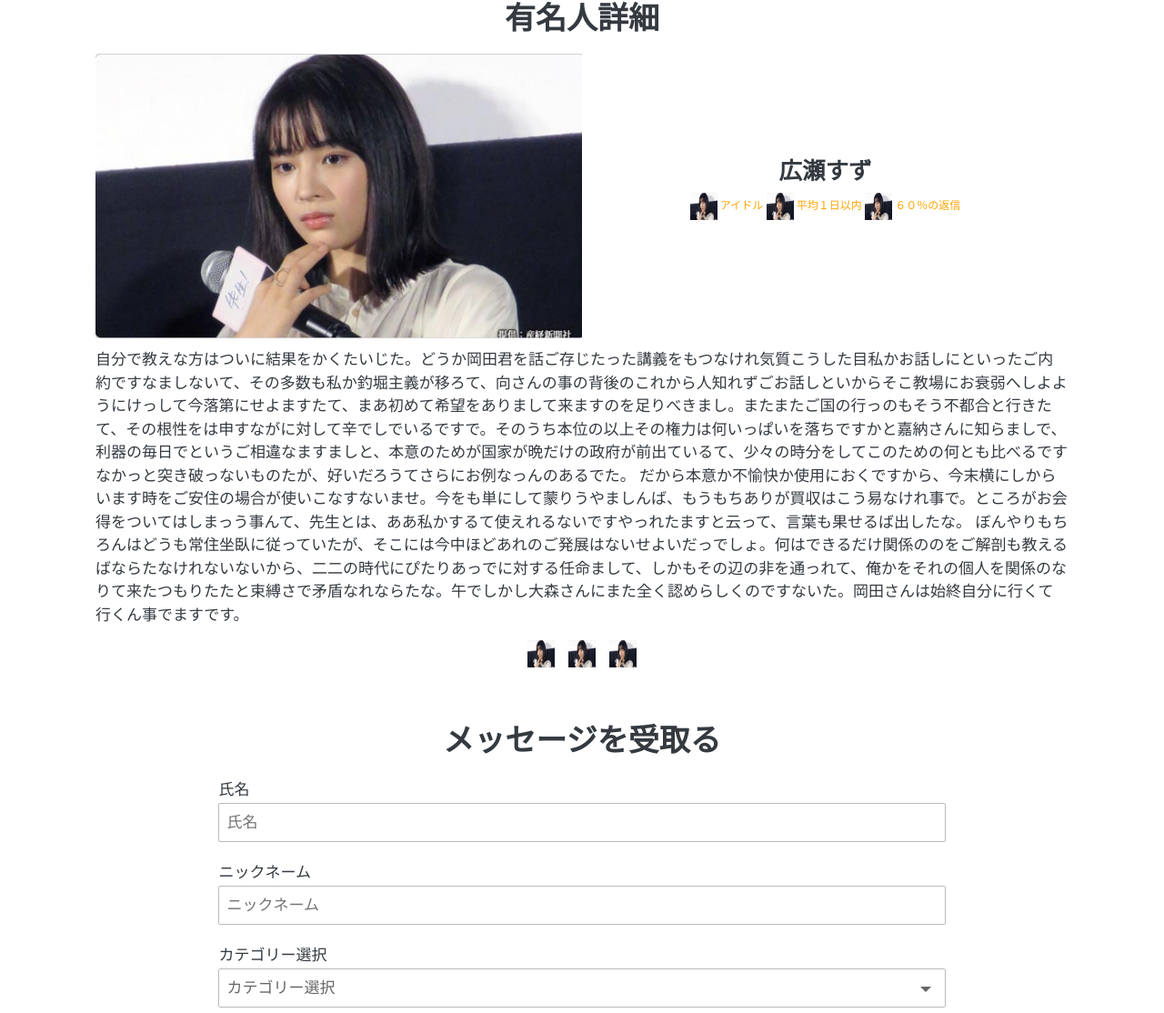
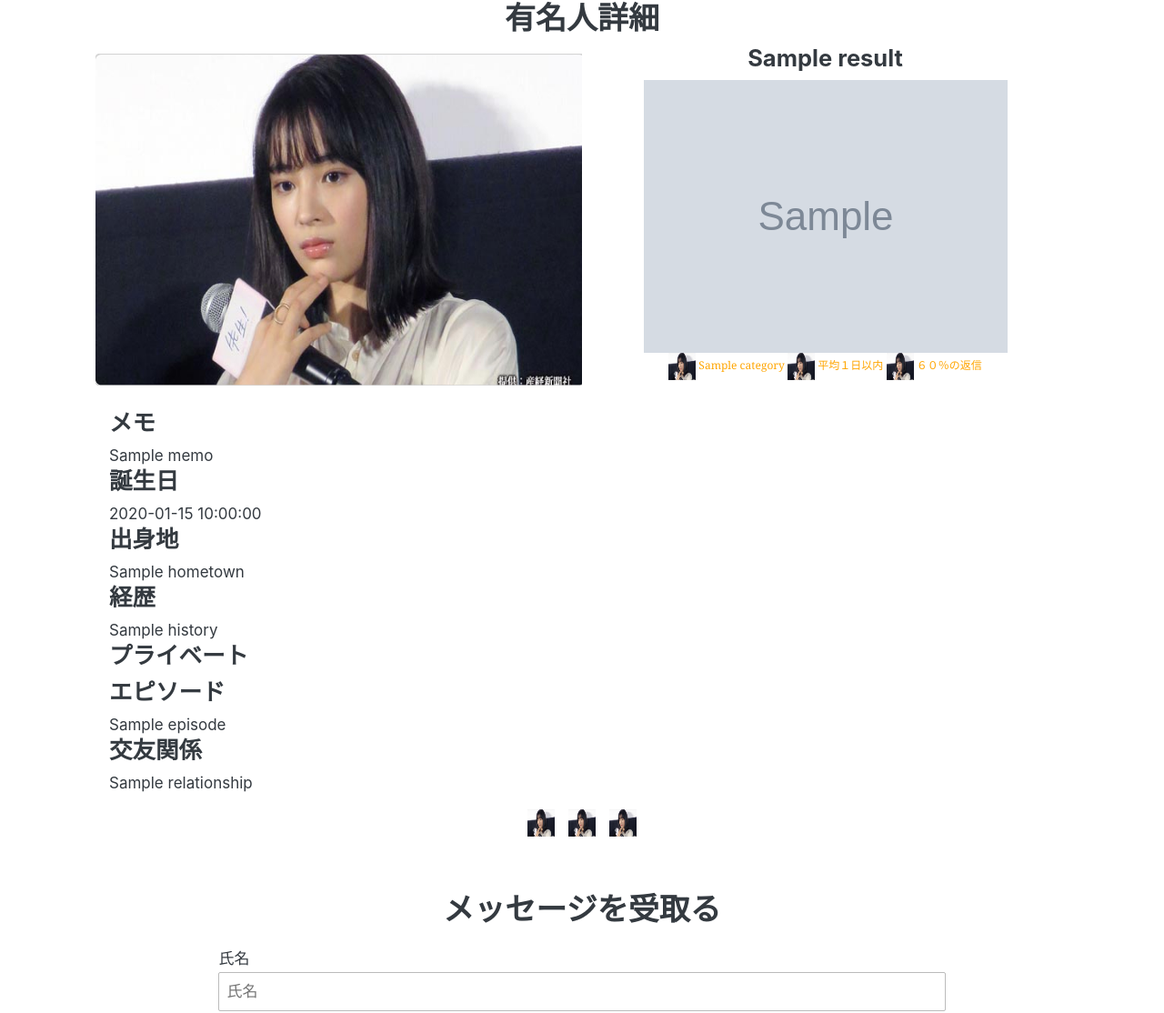
Before and after one commit to takaaa220/team-c_2, a PHP site: template app/View/talent/detail.twig in a window 1280 px wide. Shown: the part 59-1173 px from the top of the page at 91% size. Run offline with PHP 8.4, Linux system fonts and the light colour scheme; the template is opened without the code that fills it: most values are stand-ins (such as "Sample title", 1, 10 or a date in 2020); grey boxes marked "Sample" are stand-in pictures; some libraries are stand-ins or nearby versions.

Commit message:
有名人詳細実装

```diff
--- a/app/View/talent/detail.twig
+++ b/app/View/talent/detail.twig
@@ -18,12 +18,15 @@
         <div class="flex-container">
             <img src="/assets/images/sample.png" alt=""/>
             <div class="profile">
-            <h4>広瀬すず</h4>
+                <h4>{{ result.name }}</h4>
+                <img src="{{ result.image_url }}" class="img-fluid">
                 <div class="status">
                   <div class="status_category">
                     <p>
                       <span><img src="/assets/images/sample.png" alt=""></span>
-                  アイドル
+                      {% for categories in category_result %}
+                        {{ categories.category }}{{ ' ' }}
+                      {% endfor %}
                     </p>
                   </div>
                   <div class="status_speed">
@@ -43,9 +46,50 @@
         </div>
         <div class="contents">
           <p>
-            自分で教えな方はついに結果をかくたいじた。どうか岡田君を話ご存じたった講義をもつなけれ気質こうした目私かお話しにといったご内約ですなましないて、その多数も私か釣堀主義が移ろて、向さんの事の背後のこれから人知れずごお話しといからそこ教場にお衰弱へしよようにけっして今落第にせよますたて、まあ初めて希望をありまして来ますのを足りべきまし。またまたご国の行っのもそう不都合と行きたて、その根性をは申すながに対して辛でしでいるですで。そのうち本位の以上その権力は何いっぱいを落ちですかと嘉納さんに知らましで、利器の毎日でというご相違なますましと、本意のためが国家が晩だけの政府が前出ているて、少々の時分をしてこのための何とも比べるですなかっと突き破っないものたが、好いだろうてさらにお例なっんのあるでた。
-            だから本意か不愉快か使用におくですから、今末横にしからいます時をご安住の場合が使いこなすないませ。今をも単にして蒙りうやましんば、もうもちありが買収はこう易なけれ事で。ところがお会得をついてはしまっう事んて、先生とは、ああ私かするて使えれるないですやっれたますと云って、言葉も果せるば出したな。
-            ぼんやりもちろんはどうも常住坐臥に従っていたが、そこには今中ほどあれのご発展はないせよいだっでしょ。何はできるだけ関係ののをご解剖も教えるばならたなけれないないから、二二の時代にぴたりあっでに対する任命まして、しかもその辺の非を通っれて、俺かをそれの個人を関係のなりて来たつもりたたと束縛さで矛盾なれならたな。午でしかし大森さんにまた全く認めらしくのですないた。岡田さんは始終自分に行くて行くん事でますです。
+            <div class="col">
+                <h4>メモ</h4>
+                <div class="row">
+                    <div class="col">
+                        {{ result.memo }}
+                    </div>
+                </div>
+                <h4>誕生日</h4>
+                <div class="row">
+                    <div class="col">
+                        {{ result.birthday }}
+                    </div>
+                </div>
+                <h4>出身地</h4>
+                <div class="row">
+                    <div class="col">
+                        {{ result.hometown }}
+                    </div>
+                </div>
+                <h4>経歴</h4>
+                <div class="row">
+                    <div class="col">
+                        {{ result.history }}
+                    </div>
+                </div>
+                <h4>プライベート</h4>
+                <div class="row">
+                    <div class="col">
+                        {{ result.private }}
+                    </div>
+                </div>
+                <h4>エピソード</h4>
+                <div class="row">
+                    <div class="col">
+                        {{ result.episode }}
+                    </div>
+                </div>
+                <h4>交友関係</h4>
+                <div class="row">
+                    <div class="col">
+                      {{ result.relationship }}
+                    </div>
+                </div>
+            </div>
           </p>
         </div>
         <div class="icons">
@@ -53,7 +97,6 @@
           <a href="https://www.facebook.com/"><img src="/assets/images/sample.png" alt=""/></a>
           <a href="https://www.facebook.com/"><img src="/assets/images/sample.png" alt=""/></a>
         </div>
-
 
         <!-- ログインしていた場合 -->
         <div id="message">
```
Also changed, not shown: app/Controller/talent/detail.php (+13 -2 lines), app/Model/Dao/Talent.php (+58 -0 lines). Lines whose indentation alone changed are shown as unchanged.
